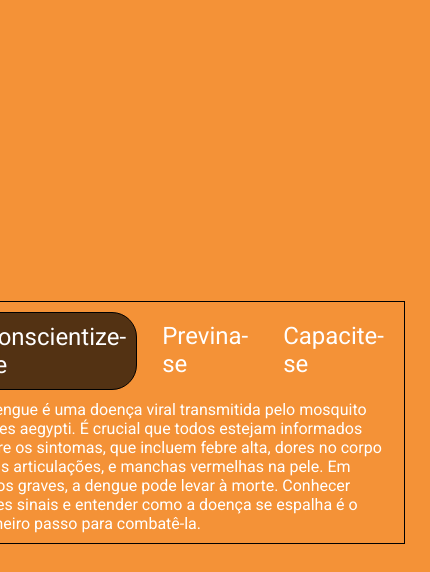
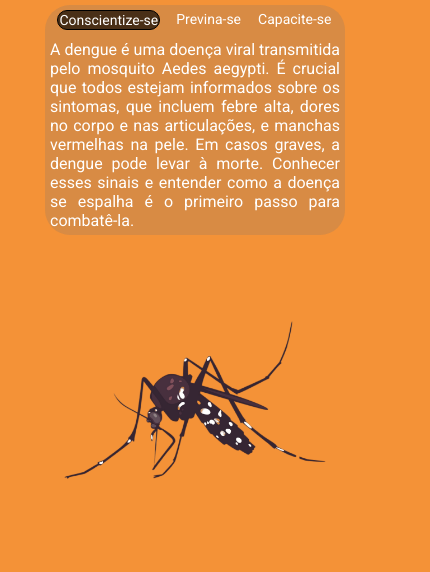
Before and after one commit to Daniel-Possamai/projetoDengue, a React (Create React App) app: page / in a window 390 px wide. Shown: the top 572 px of the page, 430 px wide, since content can reach past the window. Built offline with nearby package versions, Linux system fonts and the light colour scheme.

Commit message:
Atualizado responsivo

```diff
--- a/src/components/hero/hero.scss
+++ b/src/components/hero/hero.scss
@@ -13,13 +13,19 @@
         color: #fff;
         padding: 10px;
         width: 600px;
-        height: auto;
-        border: 1px solid #000;
+        height: 500px;
+        border-radius: 25px;
+        background-color: #72727238;
         display: flex;
         flex-direction: column;
         align-items: center;
         justify-content: center;
         gap: 10px;
+
+        p{
+            text-align: justify;
+            font-size: 20px;
+        }
 
         nav{
             ul{
@@ -33,8 +39,8 @@
                     border-radius: 25px;
                 }
                 li:hover{
+                    cursor: pointer;
                     border-bottom: 1px solid #000;
-                    border-radius: 0;
                 }
             }
         }
@@ -58,3 +64,69 @@
     background-color: #000000a8;
     border: 1px solid #000;
 }
+
+
+@media (max-width: 1024px){
+    .englobador{
+        padding: 5px;
+        width: 100%;
+        height: auto;
+        display: flex;
+        justify-content: center;
+        align-items: center;
+        gap: 5px;
+        flex-direction: column;
+
+
+
+        .container-infos{
+            color: #fff;
+            padding: 5px;
+            width: 300px;
+            height: auto;
+            border-radius: 25px;
+            background-color: #72727238;
+            display: flex;
+            flex-direction: column;
+            align-items: center;
+            justify-content: center;
+            gap: 10px;
+
+            p{
+                text-align: justify;
+                font-size: 16px;
+            }
+
+            nav{
+                ul{
+                    list-style: none;
+                    display: flex;
+                    gap: 15px;
+
+                    li{
+                        font-size: 14px;
+                        padding: 1px;
+                        border-radius: 25px;
+                    }
+                    li:hover{
+                        cursor: pointer;
+                        border-bottom: 1px solid #000;
+                    }
+                }
+            }
+        }
+
+
+        .container-img{
+            width: 300px;
+            padding: 10px;
+            display: flex;
+            justify-content: center;
+            align-items: center;
+
+            img{
+                width: 100%;
+            }
+        }
+    }
+}
--- a/src/components/hero/hero.tsx
+++ b/src/components/hero/hero.tsx
@@ -10,7 +10,7 @@ export default function Hero() {
 
     const conscientizeImg = './images/mosquito.png'
     const previnaImg = './images/previnaimg.png'
-    const capaciteImg = './images/capacitation.png'
+    const capaciteImg = './images/test.png'
 
     const [text, setText] = useState<string>(conscientize)
     const [imageUrl, setImageUrl] = useState<string>(conscientizeImg)
```
Also changed, not shown: public/images/test.png (added).
